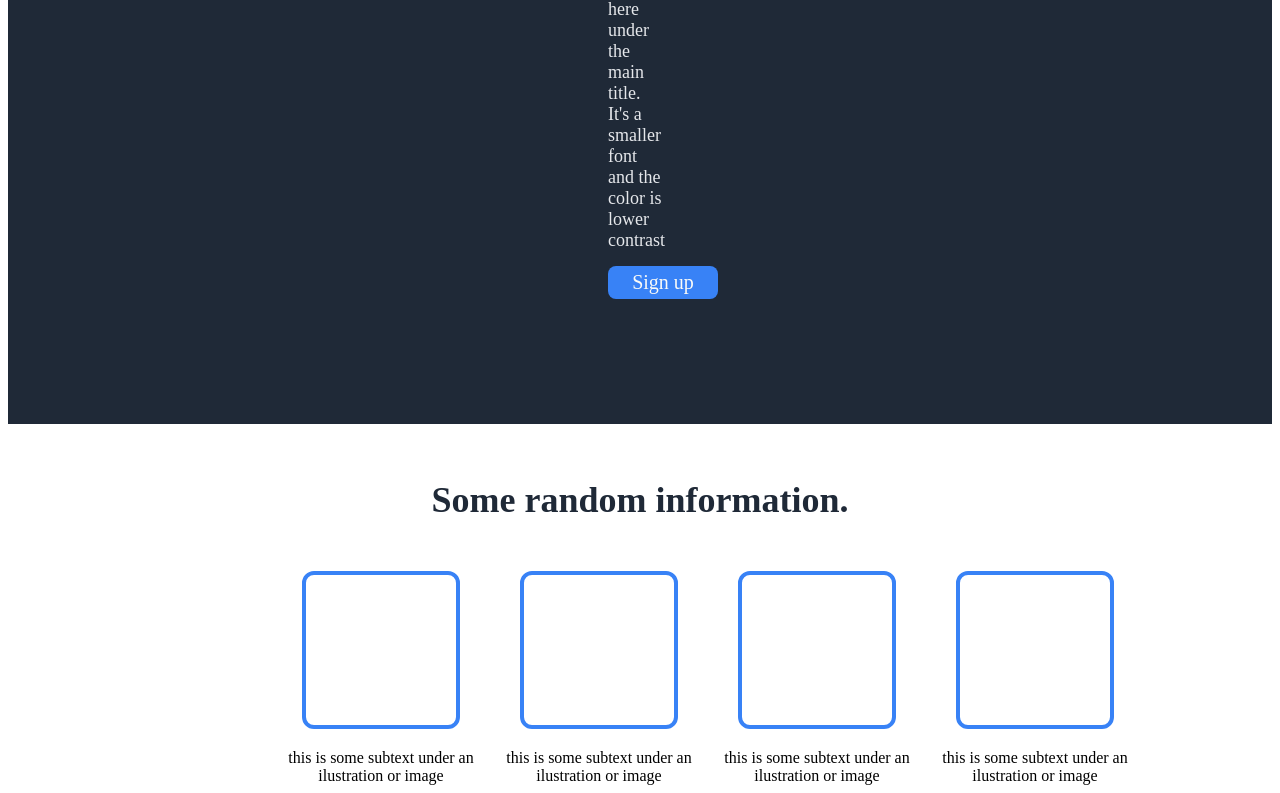
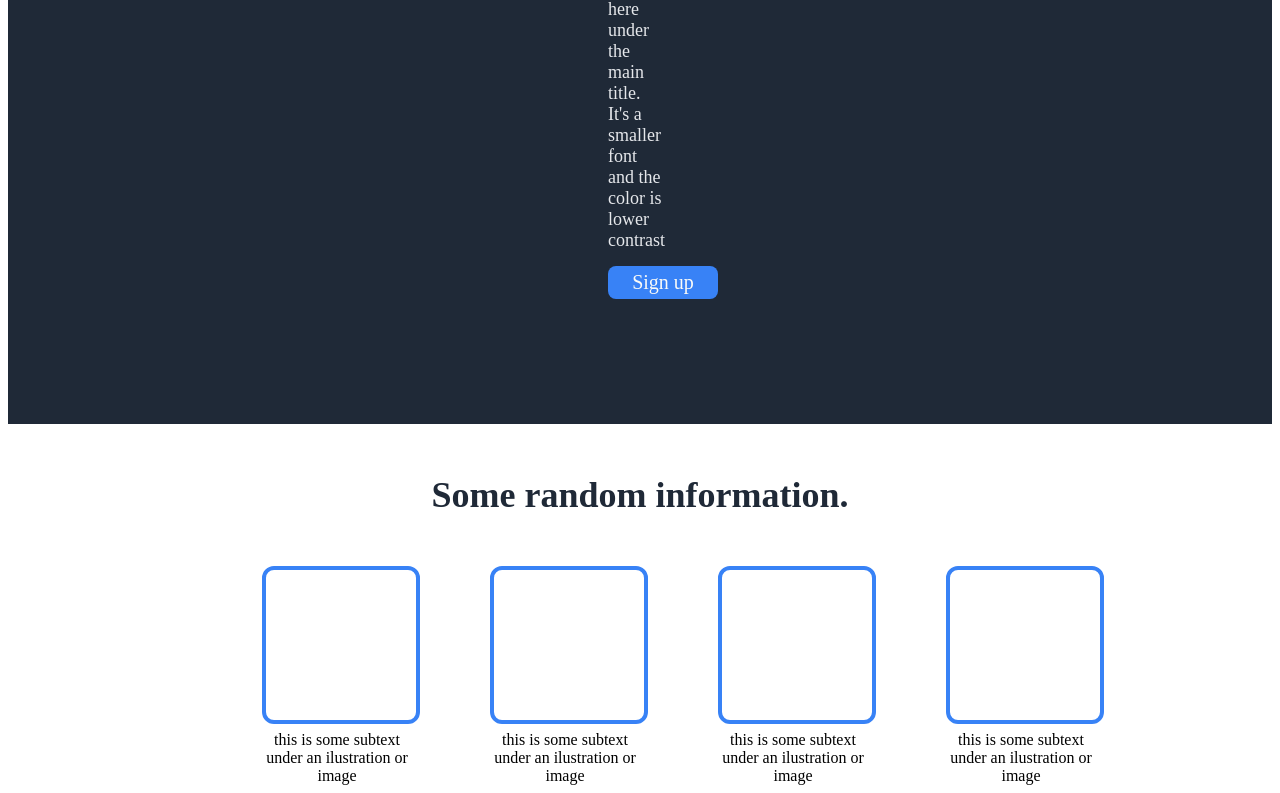
Before and after one commit to krsolt2/odin-landing-page, a plain HTML site: page index.html in a window 1280 px wide. Shown: the part 509-1302 px from the top of the page. Drawn offline with Linux system fonts and the light colour scheme.

Commit message:
fixed subtext under squares on info page

```diff
--- a/index.html
+++ b/index.html
@@ -41,19 +41,19 @@
             <div class = "squares">
                 <div class = "wrapper">
                     <div class = "square"></div>
-                        this is some subtext under an ilustration or image
+                        <div class= "under-square">this is some subtext under an ilustration or image</div>
                 </div>
                 <div class = "wrapper">
                     <div class = "square"></div>
-                        this is some subtext under an ilustration or image
+                        <div class= "under-square">this is some subtext under an ilustration or image</div>
                 </div>
                 <div class = "wrapper">
                     <div class = "square"></div>
-                        this is some subtext under an ilustration or image
+                        <div class= "under-square">this is some subtext under an ilustration or image</div>
                 </div>
                 <div class = "wrapper">
                     <div class = "square"></div>
-                        this is some subtext under an ilustration or image
+                        <div class= "under-square">this is some subtext under an ilustration or image</div>
                 </div>
             </div>
     </randominfo>
--- a/styles.css
+++ b/styles.css
@@ -75,7 +75,7 @@ randominfo h2 {
     text-align: center;
     color: #1F2937;
     font-weight: 800;
-    padding-top: 25px;
+    padding-top: 20px;
 }
 .squares {
     display: flex;
@@ -95,6 +95,13 @@ randominfo h2 {
     height: 150px;
     border-radius: 12px;
     color: #3882F6;
-    margin: 20px;
-    align-items: flex-start;
+    margin-right: 50px;
+    margin-top: 20px;
+
 }
+.under-square {
+    text-align: center;
+    width: 150px;
+    align-items: center;
+    padding-top: 7px;
+}
```
